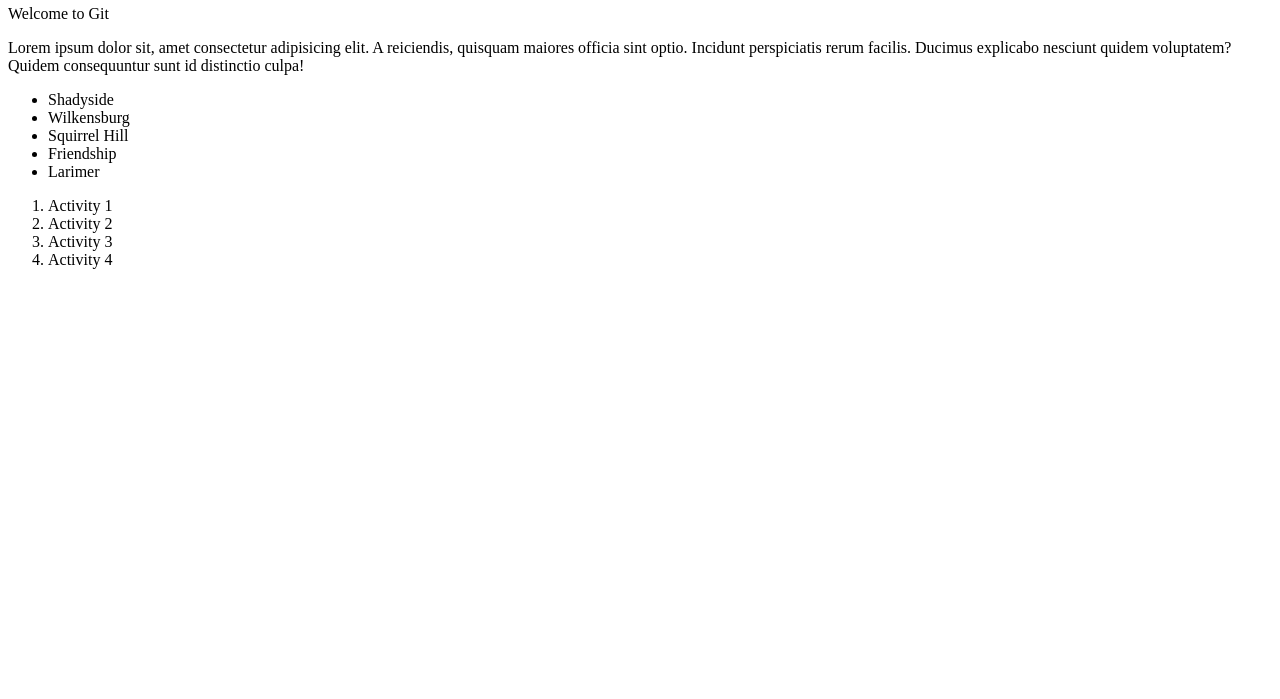
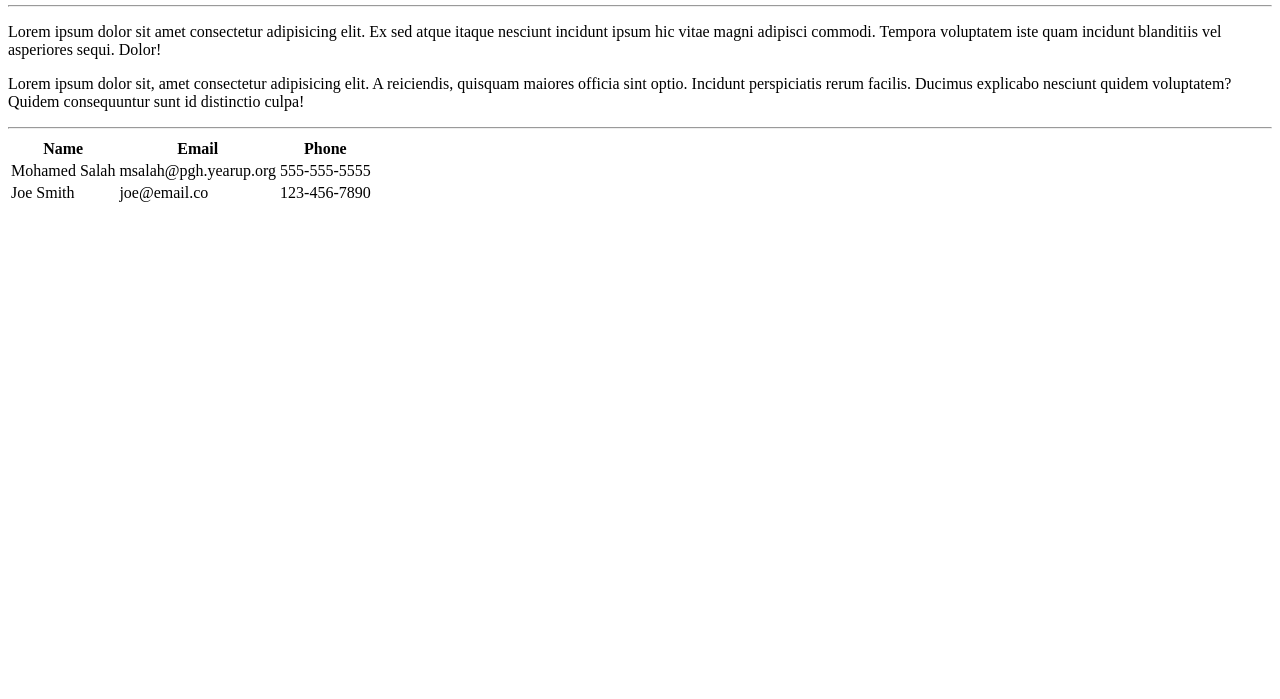
Before and after one commit to buzzbyte/simple-travel-site, a plain HTML site: page index.html in a window 1280 px wide. Shown: the part 101-800 px from the top of the page. Drawn offline with Linux system fonts and the light colour scheme.

Commit message:
added headers and table

```diff
--- a/index.html
+++ b/index.html
@@ -8,31 +8,37 @@
 </head>
 <body>
     <header>
-        <a href="index.html">Home</a>
-        <a href="photo-gallery.html">Photo Gallery</a>
+        <h1 id="heading" class="highlight">Home</h1>
+        <nav>
+            <a href="index.html">Home</a>
+            <a href="photo-gallery.html">Photo Gallery</a>
+        </nav>
+        <hr>
     </header>
     <main>
-        <h1 id="heading" class="highlight">Home</h1>
-
-        <div title="introduction">Welcome to Git</div>
+        <p>Lorem ipsum dolor sit amet consectetur adipisicing elit. Ex sed atque itaque nesciunt incidunt ipsum hic vitae magni adipisci commodi. Tempora voluptatem iste quam incidunt blanditiis vel asperiores sequi. Dolor!</p>
 
         <p>Lorem ipsum dolor sit, amet consectetur adipisicing elit. A reiciendis, quisquam maiores officia sint optio. Incidunt perspiciatis rerum facilis. Ducimus explicabo nesciunt quidem voluptatem? Quidem consequuntur sunt id distinctio culpa!</p>
 
-        <ul>
-            <li>Shadyside</li>
-            <li>Wilkensburg</li>
-            <li>Squirrel Hill</li>
-            <li>Friendship</li>
-            <li>Larimer</li>
-        </ul>
+        <hr>
 
-        <ol>
-            <li>Activity 1</li>
-            <li>Activity 2</li>
-            <li>Activity 3</li>
-            <li>Activity 4</li>
-        </ol>
-
+        <table>
+            <tr>
+                <th>Name</th>
+                <th>Email</th>
+                <th>Phone</th>
+            </tr>
+            <tr>
+                <td>Mohamed Salah</td>
+                <td>msalah@pgh.yearup.org</td>
+                <td>555-555-5555</td>
+            </tr>
+            <tr>
+                <td>Joe Smith</td>
+                <td>joe@email.co</td>
+                <td>123-456-7890</td>
+            </tr>
+        </table>
     </main>
     <footer>
 
```
